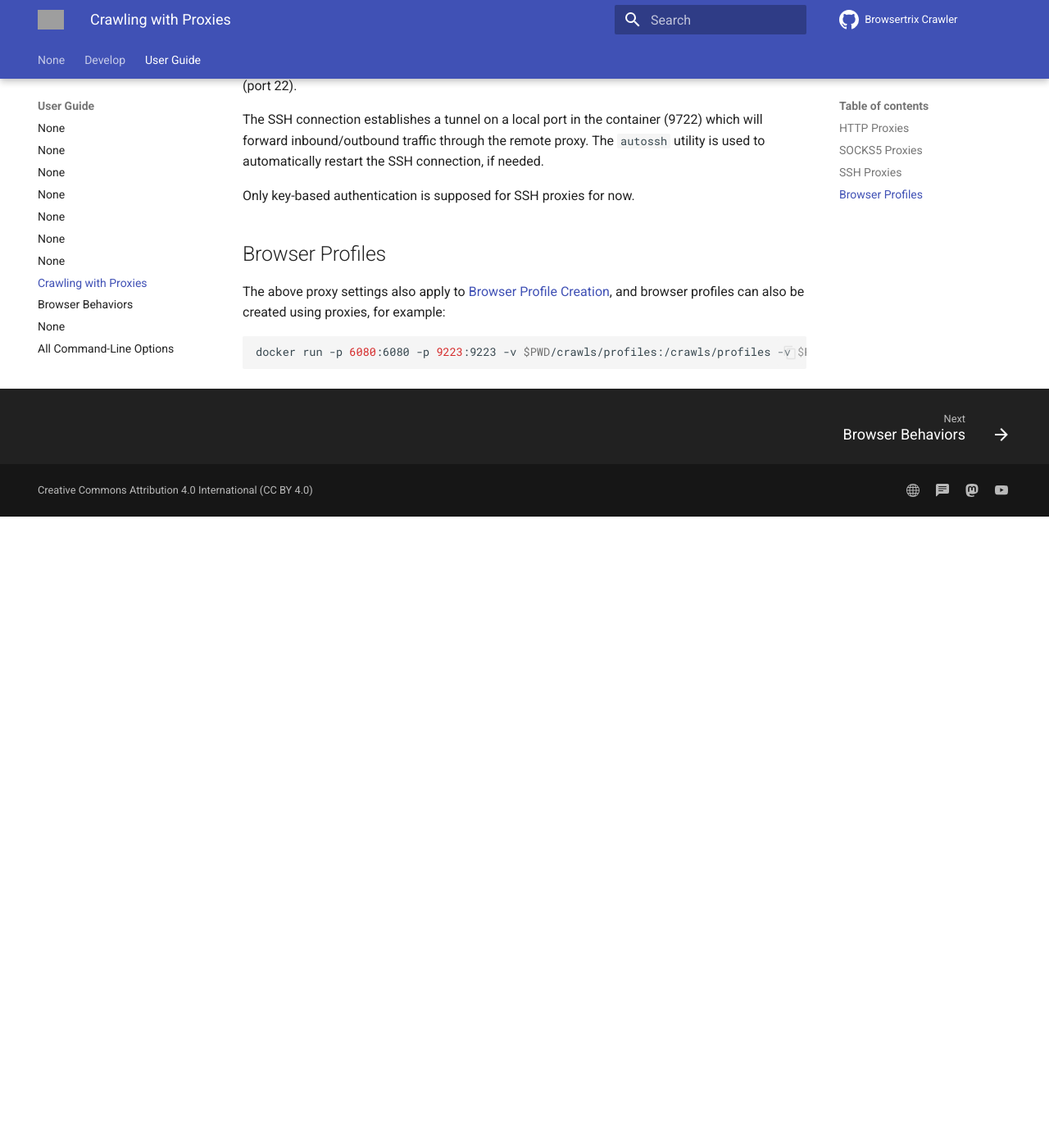
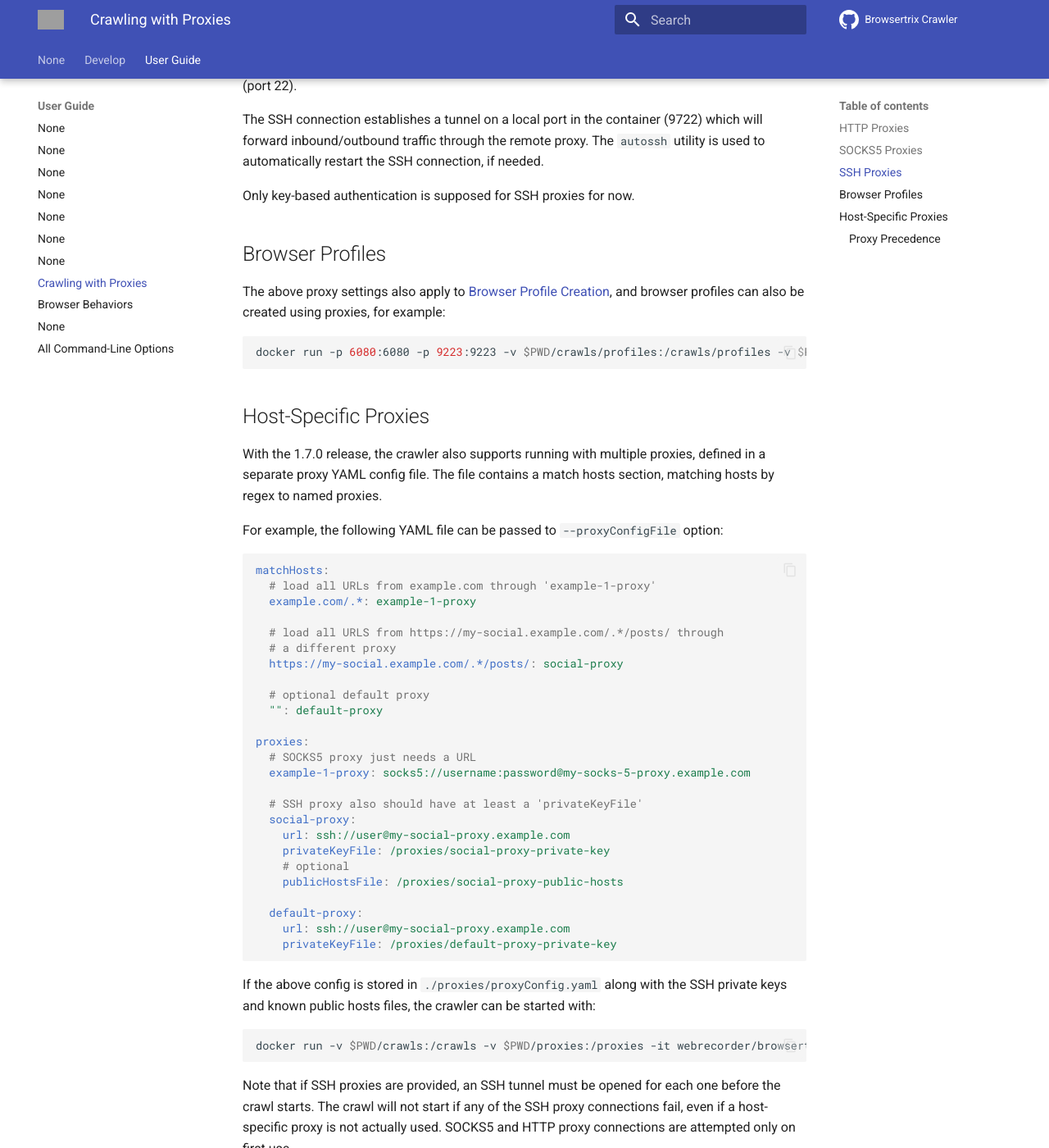
Before and after one commit to webrecorder/browsertrix-crawler, an MkDocs documentation site: the page built from docs/docs/user-guide/proxies.md, in a window 1280 px wide and 1400 px high, scrolled down 1666 px. Shown: the whole window at 82% size. Built offline with MkDocs 1.6.1 and Material for MkDocs 9.7.7, drawn with Linux system fonts in a browser that asks for light colours; comment, search, counter and statistics services are not loaded; before the commit the page ends 2296 px from its top, so only the background shows below that; some of the changed text lies outside the part shown; grey boxes are pictures that could not be loaded.

Commit message:
add docs

````diff
--- a/docs/docs/user-guide/proxies.md
+++ b/docs/docs/user-guide/proxies.md
@@ -71,7 +71,6 @@ The `autossh` utility is used to automatically restart the SSH connection, if ne
 
 Only key-based authentication is supposed for SSH proxies for now.
 
-
 ## Browser Profiles
 
 The above proxy settings also apply to [Browser Profile Creation](browser-profiles.md), and browser profiles can also be created using proxies, for example:
@@ -79,3 +78,55 @@ The above proxy settings also apply to [Browser Profile Creation](browser-profil
 ```sh
 docker run -p 6080:6080 -p 9223:9223 -v $PWD/crawls/profiles:/crawls/profiles -v $PWD/my-proxy-private-key:/tmp/private-key -v $PWD/known_hosts:/tmp/known_hosts webrecorder/browsertrix-crawler create-login-profile --url https://example.com/ --proxyServer ssh://user@path-to-ssh-host.example.com --sshProxyPrivateKeyFile /tmp/private-key --sshProxyKnownHostsFile /tmp/known_hosts
 ```
+
+## Host-Specific Proxies
+
+With the 1.7.0 release, the crawler also supports running with multiple proxies, defined in a separate proxy YAML config file. The file contains a match hosts section, matching hosts by regex to named proxies.
+
+For example, the following YAML file can be passed to `--proxyConfigFile` option:
+
+```yaml
+matchHosts:
+  # load all URLs from example.com through 'example-1-proxy'
+  example.com/.*: example-1-proxy
+
+  # load all URLS from https://my-social.example.com/.*/posts/ through
+  # a different proxy
+  https://my-social.example.com/.*/posts/: social-proxy
+
+  # optional default proxy
+  "": default-proxy
+
+proxies:
+  # SOCKS5 proxy just needs a URL
+  example-1-proxy: socks5://username:password@my-socks-5-proxy.example.com
+
+  # SSH proxy also should have at least a 'privateKeyFile'
+  social-proxy:
+    url: ssh://user@my-social-proxy.example.com
+    privateKeyFile: /proxies/social-proxy-private-key
+    # optional
+    publicHostsFile: /proxies/social-proxy-public-hosts
+
+  default-proxy:
+    url: ssh://user@my-social-proxy.example.com
+    privateKeyFile: /proxies/default-proxy-private-key
+```
+
+If the above config is stored in `./proxies/proxyConfig.yaml` along with the SSH private keys and known public hosts
+files, the crawler can be started with:
+
+```sh
+docker run -v $PWD/crawls:/crawls -v $PWD/proxies:/proxies -it webrecorder/browsertrix-crawler --url https://example.com/ --proxyServerConfig /proxies/proxyConfig.yaml
+```
+
+Note that if SSH proxies are provided, an SSH tunnel must be opened for each one before the crawl starts.
+The crawl will not start if any of the SSH proxy connections fail, even if a host-specific proxy is not actually used.
+SOCKS5 and HTTP proxy connections are attempted only on first use.
+
+The same `--proxyServerConfig` option can also available be used browser profile creation `create-login-profile` command in the same way.
+
+### Proxy Precedence
+
+If both `--proxyServerConfig` and `--proxyServer`/`PROXY_SERVER` env var are specified, the single `--proxyServer`
+option takes precedence.
````
